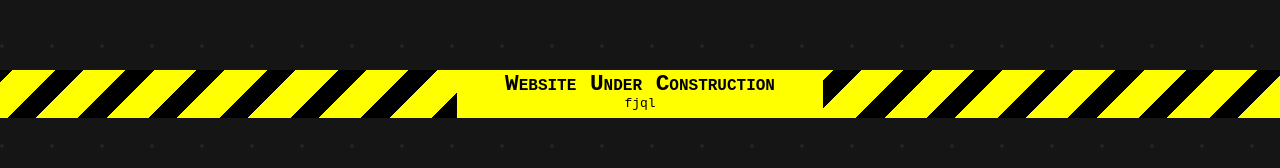
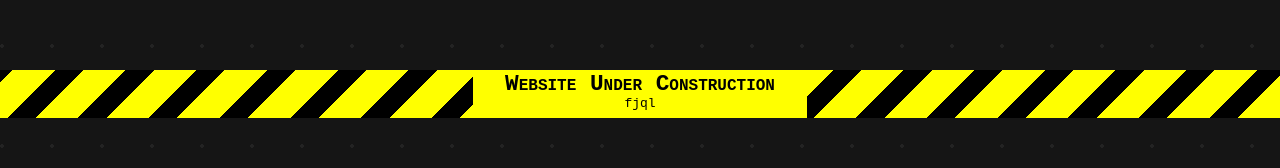
Before and after one commit to fjql/personal, a SvelteKit app: page / in a window 1280 px wide. Shown: the part 306-474 px from the top of the page. Built offline with nearby package versions, Linux system fonts and the light colour scheme.

Commit message:
Adjusted padding

```diff
--- a/src/routes/style.css
+++ b/src/routes/style.css
@@ -54,7 +54,7 @@ main {
 
       line-height: 1.25em;
 
-      padding: 0px 48px;
+      padding: 0px 32px;
 
       background-color: yellow;
       color: black;
```
